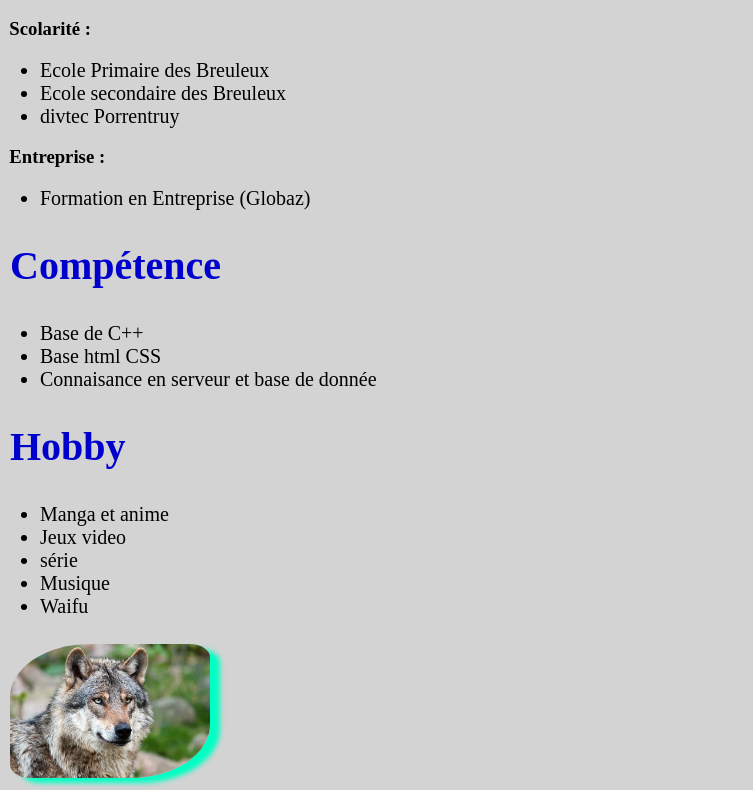
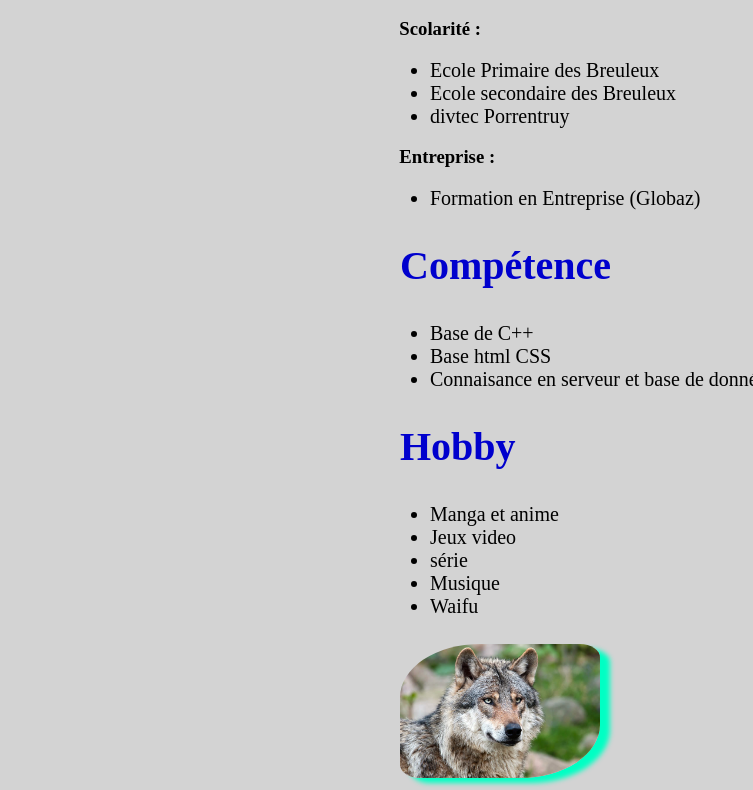
Before and after one commit to divtec-cejef/cv-01-html-Nolandivtec, a plain HTML site: page index.html in a window 1280 px wide. Shown: the part 566-1356 px from the top of the page, without its empty margins (0-753 px from the left). Drawn offline with nearby package versions, Linux system fonts and the light colour scheme.

Commit message:
css marge

```diff
--- a/css/main.css
+++ b/css/main.css
@@ -1,11 +1,9 @@
-
-
-
 body {
     background-color: lightgray;
     font-family: "Bookman Old Style", serif;
-    justify-content: center;
     align-items: center;
+    margin: auto;
+    max-width: 500px;
 }
 
 header {
```
